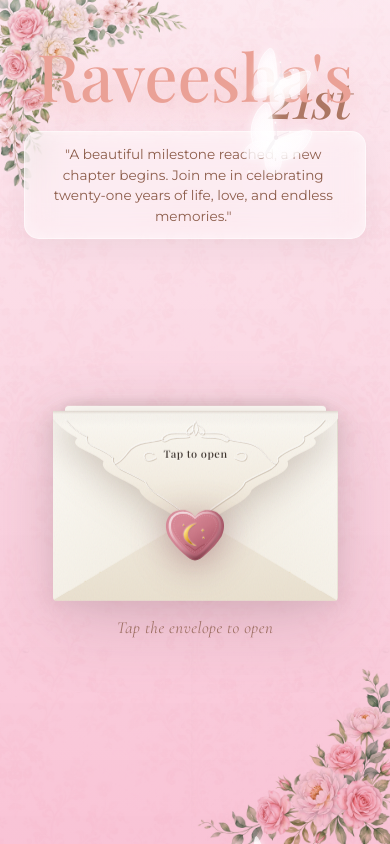
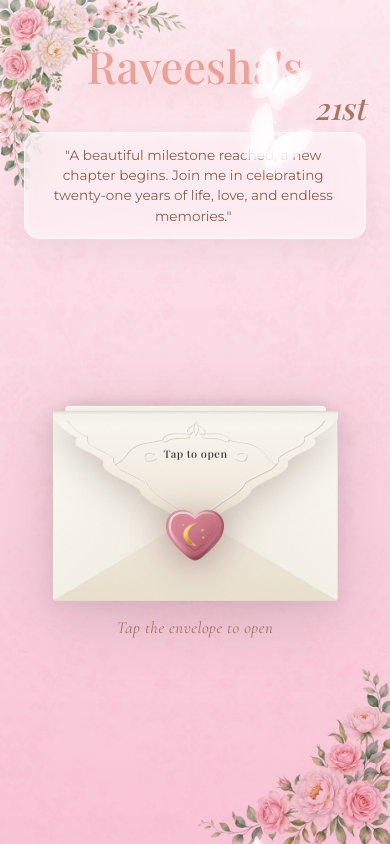
Before and after one commit to SethumDamsavi/Birthday-invitation, a React (Vite) app: page / in a window 390 px wide. Built offline with nearby package versions, Linux system fonts and the light colour scheme; a web font is replaced by a local one.

Commit message:
Fix overlapping spacing between Raveesha's and 21st on desktop and mobile

```diff
--- a/src/App.css
+++ b/src/App.css
@@ -276,33 +276,42 @@ body {
   z-index: 4; position: relative; margin-bottom: 30px; width: 100%; max-width: 600px;
 }
 
-.intro-header { text-align: center; margin-bottom: 15px; position: relative; display: flex; flex-direction: column; align-items: center; z-index: 2; }
+.intro-header {
+  text-align: center;
+  margin-bottom: 20px;
+  position: relative;
+  display: flex;
+  flex-direction: column;
+  align-items: center;
+  z-index: 2;
+  width: 100%;
+}
 .intro-name {
   font-family: 'Playfair Display', serif;
-  font-size: 7.5rem;
+  font-size: clamp(4.5rem, 9vw, 7.5rem);
   color: #eaa196;
-  line-height: 1;
+  line-height: 1.05;
   font-weight: 500;
   text-transform: none;
   letter-spacing: 0px;
   text-shadow: 0 10px 25px rgba(234,161,150,0.4);
-  margin-bottom: -15px;
+  margin: 0;
   z-index: 3;
   position: relative;
 }
 .intro-age {
   font-family: 'Playfair Display', serif;
   font-style: italic;
-  font-size: 5rem;
+  font-size: clamp(2.8rem, 5.5vw, 4.6rem);
   color: #a97561;
   line-height: 1;
   font-weight: 500;
   z-index: 1;
   position: relative;
   align-self: flex-end;
-  margin-top: -40px;
-  margin-right: 15px;
-  opacity: 0.9;
+  margin-top: 8px;
+  margin-right: clamp(15px, 5vw, 40px);
+  opacity: 0.95;
 }
 
 .intro-quote-modern {
@@ -546,13 +555,13 @@ body {
     margin-bottom: 8px;
   }
   .intro-name {
-    font-size: 4.5rem;
-    margin-bottom: -10px;
+    font-size: clamp(3.2rem, 12vw, 4.6rem);
+    margin-bottom: 0;
   }
   .intro-age {
-    font-size: 3.5rem;
-    margin-top: -30px;
-    margin-right: 5px;
+    font-size: clamp(2.2rem, 8vw, 3.2rem);
+    margin-top: 6px;
+    margin-right: 15px;
   }
   .intro-invited { font-size: 0.7rem; letter-spacing: 3px; margin-bottom: 5px; }
   .intro-quote-modern { padding: 14px 20px; border-radius: 15px; width: 95%; max-width: 420px; }
@@ -576,12 +585,13 @@ body {
     padding-top: max(32px, 5vh);
   }
   .intro-name {
-    font-size: 4.1rem;
-    margin-bottom: -8px;
+    font-size: clamp(2.8rem, 11vw, 3.8rem);
+    margin-bottom: 0;
   }
   .intro-age {
-    font-size: 3.1rem;
-    margin-top: -26px;
+    font-size: clamp(1.9rem, 7vw, 2.7rem);
+    margin-top: 4px;
+    margin-right: 10px;
   }
   .intro-quote-modern {
     padding: 12px 16px;
```
